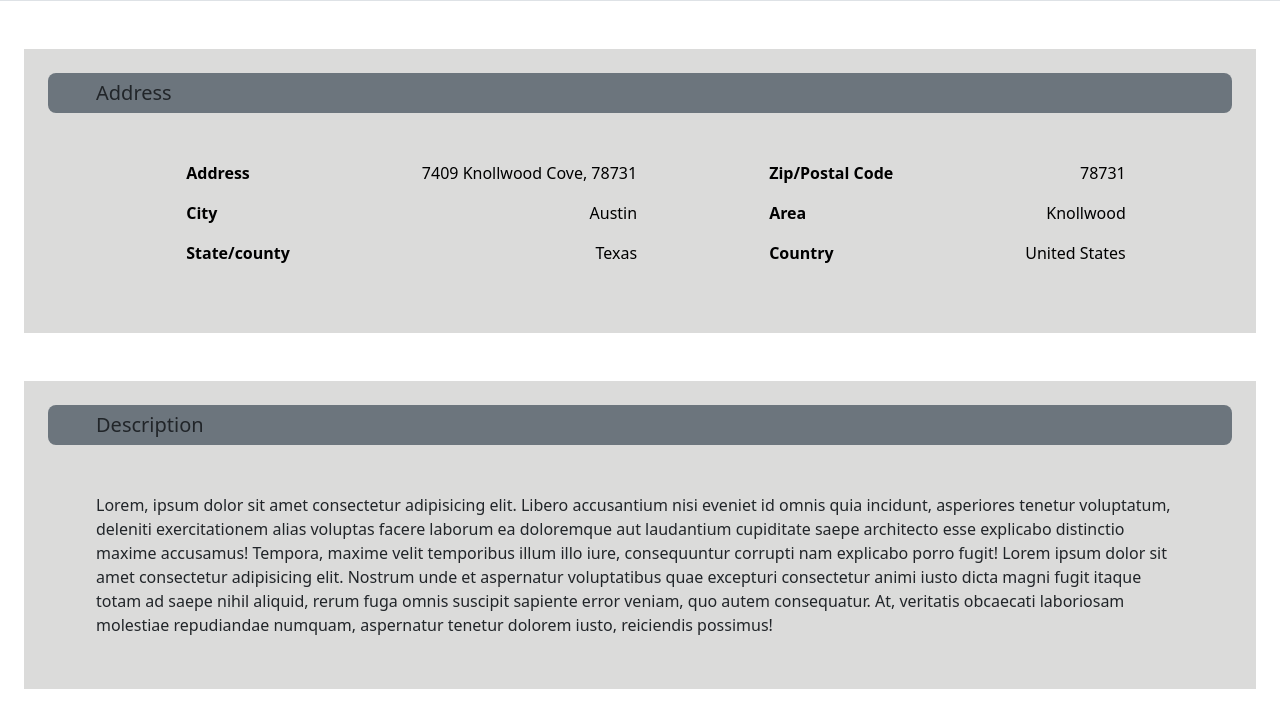
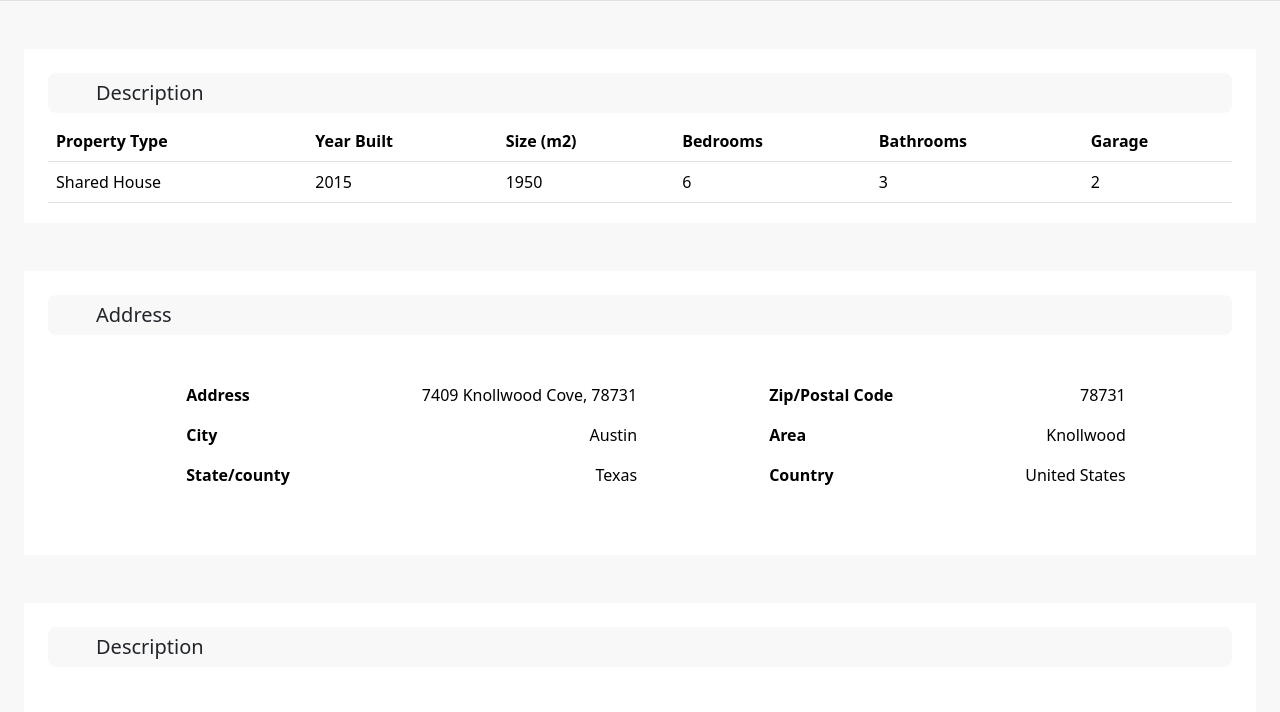
Before and after one commit to Mr-StrangerCoder/real-estate-property, a plain HTML site: page property.html in a window 1280 px wide. Shown: the part 73-785 px from the top of the page. Drawn offline with nearby package versions, Linux system fonts and the light colour scheme.

Commit message:
table add in property.html file

```diff
--- a/property.html
+++ b/property.html
@@ -11,11 +11,12 @@
   <link rel="stylesheet" href="https://cdnjs.cloudflare.com/ajax/libs/font-awesome/7.0.1/css/all.min.css"
     integrity="sha512-2SwdPD6INVrV/lHTZbO2nodKhrnDdJK9/kg2XD1r9uGqPo1cUbujc+IYdlYdEErWNu69gVcYgdxlmVmzTWnetw=="
     crossorigin="anonymous" referrerpolicy="no-referrer" />
-     <link href="https://cdn.jsdelivr.net/npm/bootstrap@5.3.8/dist/css/bootstrap.min.css" rel="stylesheet" integrity="sha384-sRIl4kxILFvY47J16cr9ZwB07vP4J8+LH7qKQnuqkuIAvNWLzeN8tE5YBujZqJLB" crossorigin="anonymous">
+  <link href="https://cdn.jsdelivr.net/npm/bootstrap@5.3.8/dist/css/bootstrap.min.css" rel="stylesheet"
+    integrity="sha384-sRIl4kxILFvY47J16cr9ZwB07vP4J8+LH7qKQnuqkuIAvNWLzeN8tE5YBujZqJLB" crossorigin="anonymous">
 </head>
 
-<body class="">
-  <nav class="navbar navbar-expand-lg bg-body-white border container-fluid  ">
+<body class="" style="background-color: #f8f8f8;">
+  <nav class="navbar navbar-expand-lg bg-body-white border container-fluid  " style="background-color: white;">
     <div class="container-fluid ps-5 py-2">
       <img src="./assest/logo.png" alt="Bootstrap" width="40" height="30">
 
@@ -47,8 +48,43 @@
     </div>
   </nav>
 
-  <section class="properyDIv3 px-4 pt-4 pb-1 mx-4 my-5">
-    <div class="bg-secondary h4Div">
+  <section class="properyDIv3 px-4 pt-4 pb-1 mx-4 my-5 bg-white">
+    <div class=" h4Div" style="background-color: #f8f8f8;">
+      <h5 class="px-5 py-2">Description</h5>
+    </div>
+    <div class=" text-dark  my-2">
+      <div>
+        <table class="table">
+          <thead>
+            <tr>
+              <th scope="col">Property Type</th>
+              <th scope="col">Year Built</th>
+              <th scope="col">Size (m2)</th>
+              <th scope="col">Bedrooms</th>
+              <th scope="col">Bathrooms</th>
+              <th scope="col">Garage</th>
+            </tr>
+          </thead>
+          <tbody>
+            <tr>
+              <td>Shared House</td>
+              <td>2015</td>
+              <td>1950</td>
+              <td>6</td>
+              <td>3</td>
+              <td>2</td>
+            </tr>
+
+          </tbody>
+        </table>
+
+
+      </div>
+
+  </section>
+
+  <section class="properyDIv3 px-4 pt-4 pb-1 mx-4 my-5 bg-white">
+    <div class="h4Div" style="background-color: #f8f8f8;">
       <h5 class="px-5 py-2">Address</h5>
     </div>
     <div class="d-flex justify-content-center text-white gap-1 my-5">
@@ -92,20 +128,27 @@
 
 
 
-  <section class="properyDIv3 px-4 pt-4 pb-1 mx-4 my-5">
-    <div class="bg-secondary h4Div">
+  <section class="properyDIv3 px-4 pt-4 pb-1 mx-4 my-5 bg-white">
+    <div class=" h4Div" style="background-color: #f8f8f8;">
       <h5 class="px-5 py-2">Description</h5>
     </div>
     <div class=" text-dark  my-5">
       <div class="mx-5 ">
-       <p>Lorem, ipsum dolor sit amet consectetur adipisicing elit. Libero accusantium nisi eveniet id omnis quia incidunt, asperiores tenetur voluptatum, deleniti exercitationem alias voluptas facere laborum ea doloremque aut laudantium cupiditate saepe architecto esse explicabo distinctio maxime accusamus! Tempora, maxime velit temporibus illum illo iure, consequuntur corrupti nam explicabo porro fugit! Lorem ipsum dolor sit amet consectetur adipisicing elit. Nostrum unde et aspernatur voluptatibus quae excepturi consectetur animi iusto dicta magni fugit itaque totam ad saepe nihil aliquid, rerum fuga omnis suscipit sapiente error veniam, quo autem consequatur. At, veritatis obcaecati laboriosam molestiae repudiandae numquam, aspernatur tenetur dolorem iusto, reiciendis possimus!</p>
+        <p>Lorem, ipsum dolor sit amet consectetur adipisicing elit. Libero accusantium nisi eveniet id omnis quia
+          incidunt, asperiores tenetur voluptatum, deleniti exercitationem alias voluptas facere laborum ea doloremque
+          aut laudantium cupiditate saepe architecto esse explicabo distinctio maxime accusamus! Tempora, maxime velit
+          temporibus illum illo iure, consequuntur corrupti nam explicabo porro fugit! Lorem ipsum dolor sit amet
+          consectetur adipisicing elit. Nostrum unde et aspernatur voluptatibus quae excepturi consectetur animi iusto
+          dicta magni fugit itaque totam ad saepe nihil aliquid, rerum fuga omnis suscipit sapiente error veniam, quo
+          autem consequatur. At, veritatis obcaecati laboriosam molestiae repudiandae numquam, aspernatur tenetur
+          dolorem iusto, reiciendis possimus!</p>
       </div>
 
   </section>
 
 
-    <section class="properyDIv3 px-4 pt-4 pb-1 mx-4 my-5">
-    <div class="bg-secondary h4Div">
+  <section class="properyDIv3 px-4 pt-4 pb-1 mx-4 my-5 bg-white">
+    <div class="h4Div" style="background-color: #f8f8f8;">
       <h5 class="px-5 py-2">Details</h5>
     </div>
     <div class="d-flex justify-content-center text-white gap-1 my-5">
@@ -144,8 +187,8 @@
   </section>
 
 
-  <section class="properyDIv3 p-4 mx-4">
-    <div class="bg-secondary h4Div">
+  <section class="properyDIv3 p-4 mx-4 bg-white">
+    <div class="h4Div" style="background-color: #f8f8f8;">
       <h5 class="px-5 py-2">Features</h5>
     </div>
     <div class="d-flex justify-content-center text-white gap-5 my-5">
@@ -178,23 +221,6 @@
       </div>
     </div>
   </section>
-
-
-
-
-
-
-
-
-
-
-
-
-
-
-
-
-
 
   <section class="section2">
     <h3 class="text-center text-dark pt-5">Featured Listings</h3>
@@ -367,7 +393,9 @@
   <script src="https://cdn.jsdelivr.net/npm/bootstrap@5.3.8/dist/js/bootstrap.bundle.min.js"
     integrity="sha384-FKyoEForCGlyvwx9Hj09JcYn3nv7wiPVlz7YYwJrWVcXK/BmnVDxM+D2scQbITxI"
     crossorigin="anonymous"></script>
-    <script src="https://cdn.jsdelivr.net/npm/bootstrap@5.3.8/dist/js/bootstrap.bundle.min.js" integrity="sha384-FKyoEForCGlyvwx9Hj09JcYn3nv7wiPVlz7YYwJrWVcXK/BmnVDxM+D2scQbITxI" crossorigin="anonymous"></script>
+  <script src="https://cdn.jsdelivr.net/npm/bootstrap@5.3.8/dist/js/bootstrap.bundle.min.js"
+    integrity="sha384-FKyoEForCGlyvwx9Hj09JcYn3nv7wiPVlz7YYwJrWVcXK/BmnVDxM+D2scQbITxI"
+    crossorigin="anonymous"></script>
 </body>
 
 </html>
--- a/style.css
+++ b/style.css
@@ -148,7 +148,7 @@ footer {
 }
 
 .section5 .btnDiv{
-    margin-left: 20rem;
+    margin-left: 19rem;
 }
 
 .section5 button{
```
